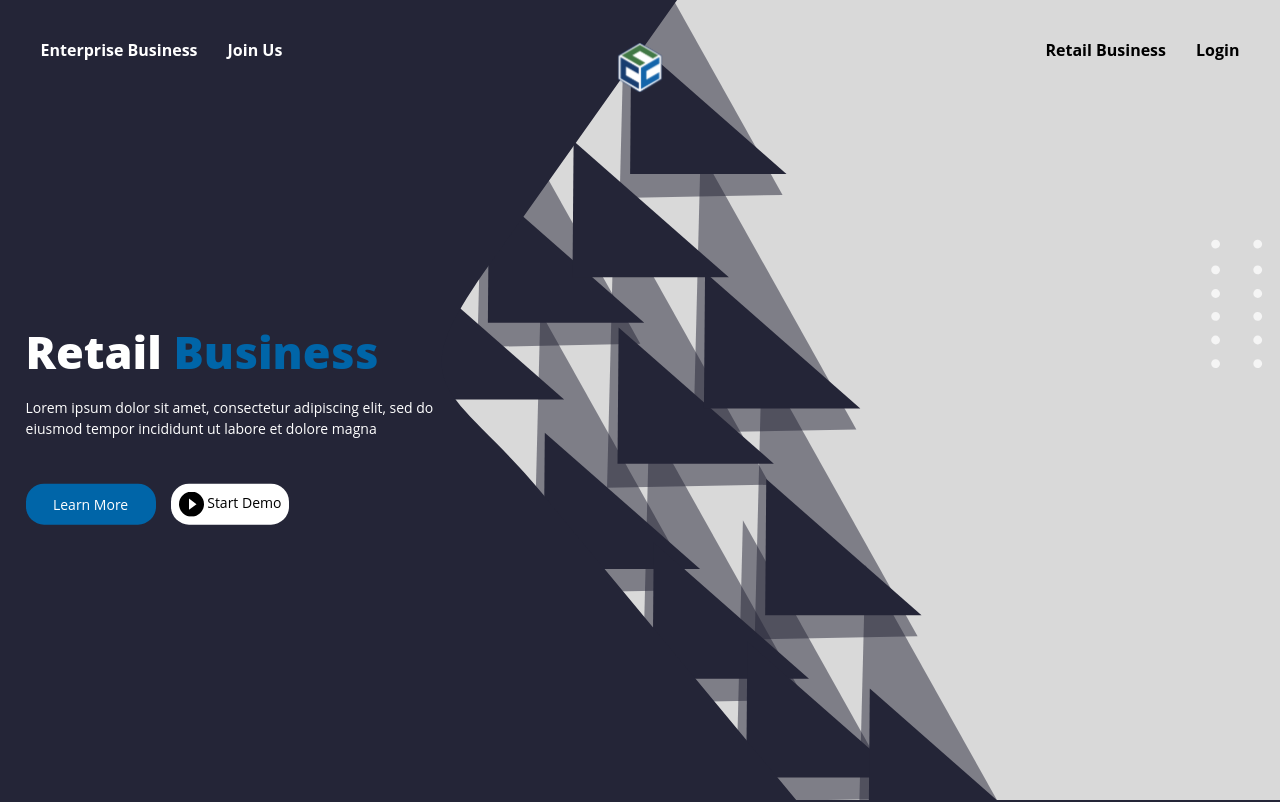
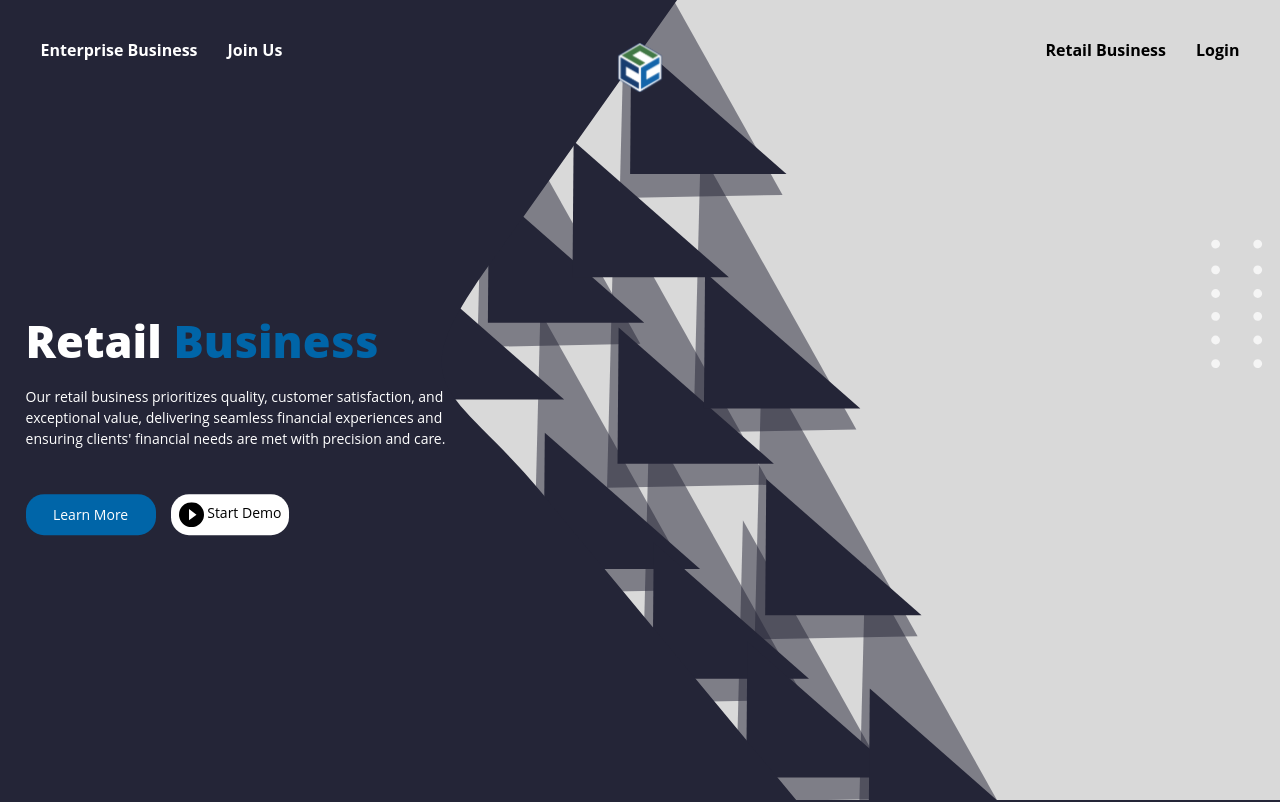
Before and after one commit to pranusys/3cube, a React (Create React App) app: page /retail-business in a window 1280 px wide. Shown: the top 802 px of the page. Built offline with nearby package versions, Linux system fonts and the light colour scheme.

Commit message:
Update TopSection.jsx

```diff
--- a/src/components/retail/topsection/TopSection.jsx
+++ b/src/components/retail/topsection/TopSection.jsx
@@ -26,8 +26,7 @@ const TopSection = () => {
                   <b className='text-[#0065A8]'>&nbsp;Business</b>
                 </h2>
                 <p className='text-[14px] py-[12px] text-white ssm:text-[14px]'>
-                    Lorem ipsum dolor sit amet, consectetur adipiscing elit,
-                    sed do eiusmod tempor incididunt ut labore et dolore magna
+Our retail business prioritizes quality, customer satisfaction, and exceptional value, delivering seamless financial experiences and ensuring clients' financial needs are met with precision and care.
                 </p>
                 <div className='flex ssm:flex-wrap'>
                     <button className='rounded-[18px] ssm:ml-[15px] w-[130px] text-[14px] mt-[7%] bg-[#0065A8] text-white p-[8px]'>
```
